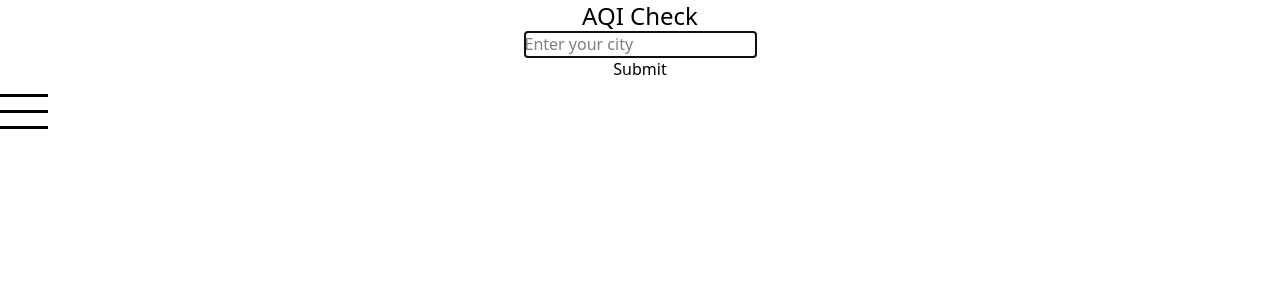
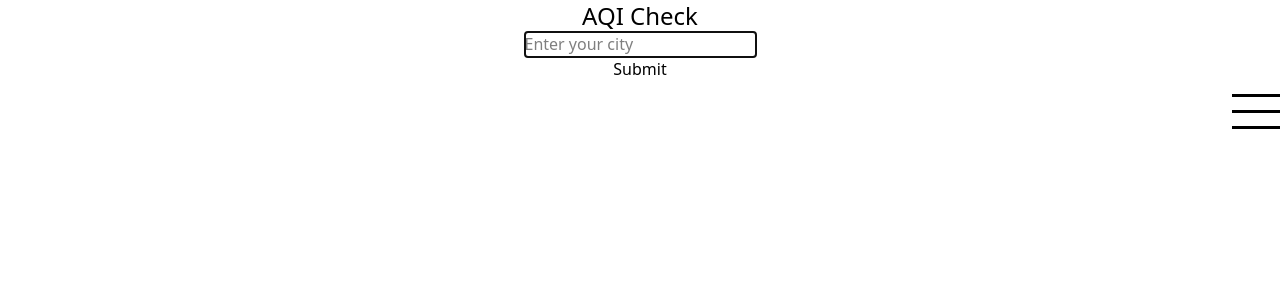
Before and after one commit to R3ndrex/AQICheck, a React (Vite) app: page / in a window 1280 px wide. Shown: the top 300 px of the page. Built offline with nearby package versions, Linux system fonts and the light colour scheme.

Commit message:
Move template to its component and use for each page

```diff
--- a/src/App.jsx
+++ b/src/App.jsx
@@ -1,12 +1,12 @@
 import DataSection from "./components/DataSection.jsx";
-import { useRef, useState } from "react";
-import { Link } from "react-router-dom";
+import { useState } from "react";
+
 function App() {
     const [inputValue, setInputValue] = useState("");
     const [data, setData] = useState(null);
     const [error, setError] = useState(null);
     const [loading, setLoading] = useState(false);
-    const ref = useRef();
+
     function handleSubmit() {
         setError(null);
         setData(null);
@@ -37,13 +37,7 @@ function App() {
                 setLoading(false);
             });
     }
-    function showAside() {
-        if (ref.current.classList.contains("visible")) {
-            ref.current.classList.remove("visible");
-        } else {
-            ref.current.classList.add("visible");
-        }
-    }
+
     return (
         <>
             <header className="flex flex-col justify-center items-center">
@@ -64,14 +58,6 @@ function App() {
             <>{data && <DataSection data={data} />}</>
             <>{error && <h2>Error: {error}</h2>}</>
             <>{loading && <h2>Loading</h2>}</>
-            <div className="burger" onClick={showAside}>
-                <div></div>
-                <div></div>
-                <div></div>
-            </div>
-            <aside ref={ref}>
-                <Link to={"/map"}>View Map</Link>
-            </aside>
         </>
     );
 }
--- /dev/null
+++ b/src/components/Template.jsx
@@ -0,0 +1,25 @@
+import { useRef } from "react";
+import { Link, Outlet } from "react-router-dom";
+export default function Template() {
+    const ref = useRef();
+    function showAside() {
+        if (ref.current.classList.contains("visible")) {
+            ref.current.classList.remove("visible");
+        } else {
+            ref.current.classList.add("visible");
+        }
+    }
+    return (
+        <>
+            <Outlet />
+            <div className="burger ml-auto" onClick={showAside}>
+                <div></div>
+                <div></div>
+                <div></div>
+            </div>
+            <aside ref={ref}>
+                <Link to={"/map"}>View Map</Link>
+            </aside>
+        </>
+    );
+}
--- a/src/route.jsx
+++ b/src/route.jsx
@@ -1,13 +1,16 @@
 import App from "./App";
 import Map from "./components/Map";
-
+import Template from "./components/Template";
 export const route = [
     {
         path: "",
-        element: <App />,
-    },
-    {
-        path: "/map",
-        element: <Map />,
+        element: <Template />,
+        children: [
+            { index: true, element: <App /> },
+            {
+                path: "/map",
+                element: <Map />,
+            },
+        ],
     },
 ];
```
